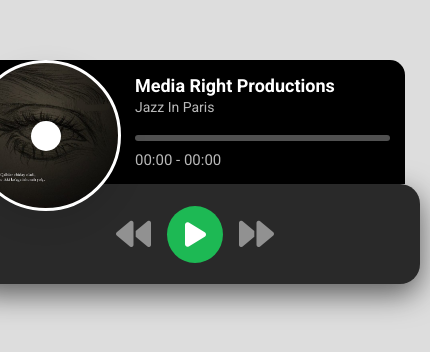
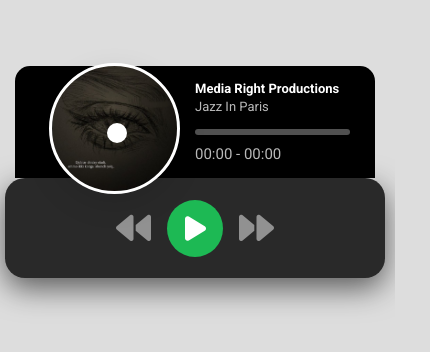
Before and after one commit to savbatovasadbek/1200-words, a plain HTML site: page index.html in a window 390 px wide. Shown: the part 250-602 px from the top of the page, 430 px wide, since content can reach past the window. Drawn offline with Linux system fonts and the light colour scheme.

Commit message:
Adaptive version deployed

```diff
--- a/style.css
+++ b/style.css
@@ -135,3 +135,56 @@
     transform: rotateZ(360deg);
   }
 }
+
+@media only screen and (max-width: 600px) {
+  .container .song-info {
+    background-color: #000;
+    margin: 0 10px;
+    padding: 15px 25px 5px 180px;
+    border-radius: 15px 15px 0 0;
+  }
+
+  .container .song-info .song-name {
+    color: #b9b9b9;
+    font-size: 13px;
+    margin: 3px 0 15px;
+  }
+
+  .container .song-info .artist-name {
+    color: #fff;
+    font-weight: bold;
+    font-size: 13px;
+    margin-bottom: 0px;
+  }
+
+  .container .disk {
+    max-width: 80px;
+  }
+
+  .container .disk .cover {
+    width: 125px;
+    height: 125px;
+    top: 7px;
+    left: 54px;
+  }
+
+  .container .disk .circle {
+    width: 20px;
+    height: 20px;
+    left: 28%;
+    top: 29%;
+  }
+
+  .container .controls {
+    width: 380px;
+  }
+
+  .container .controls #play {
+    background-color: #1db954;
+    color: #fff;
+    padding: 15px 17px 14px 18px;
+    font-size: 28px;
+    border-radius: 50%;
+    transition: all 0.3s ease;
+  }
+}
```
